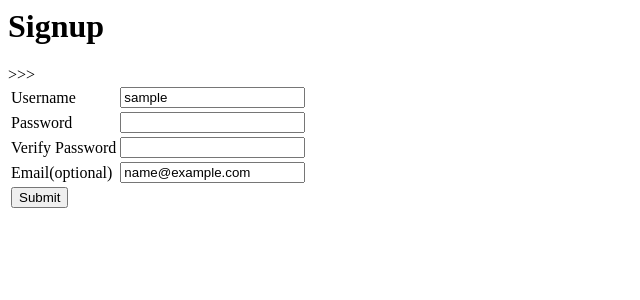
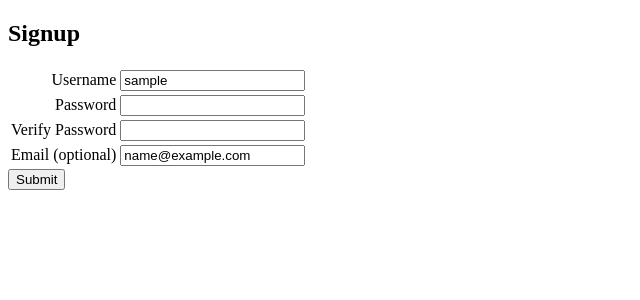
Before and after one commit to jhu104/Web_dev, a Python web app: template helloWorld/templates/signup.html in a window 1280 px wide. Shown: the top 300 px of the page, without its empty margins (0-640 px from the left). Run offline with Jinja, Linux system fonts and the light colour scheme; the template is opened without the code that fills it: most values are stand-ins (such as "Sample title", 1, 10 or a date in 2020).

Commit message:
update html

```diff
--- a/helloWorld/templates/signup.html
+++ b/helloWorld/templates/signup.html
@@ -1,30 +1,70 @@
-<doctype html>
+<!DOCTYPE html>
+
 <html>
   <head>
-    <title>Signup</title>
+    <title>Sign Up</title>
+    <style type="text/css">
+      .label {text-align: right}
+      .error {color: red}
+    </style>
+
   </head>
+
   <body>
-    <h1>Signup</h1>
+    <h2>Signup</h2>
     <form method="post">
       <table>
-          <tbody>
         <tr>
-                  <td>Username</td><td><input type="text" value="{{username}}" name="username"></td><td>{{error.user_error}}</td>
+          <td class="label">
+            Username
+          </td>
+          <td>
+            <input type="text" name="username" value="{{username}}">
+          </td>
+          <td class="error">
+            {{error.user_error}}
+          </td>
         </tr>
+
         <tr>
-                  <td>Password</td><td><input type="password" name="password"></td>><td>{{error.valid_pass_error}}</td>
+          <td class="label">
+            Password
+          </td>
+          <td>
+            <input type="password" name="password" value="">
+          </td>
+          <td class="error">
+            {{error.valid_pass_error}}
+          </td>
         </tr>
+
         <tr>
-                  <td>Verify Password</td><td><input type="password" name="verify"></td>><td>{{error.pass_match_error}}</td>
+          <td class="label">
+            Verify Password
+          </td>
+          <td>
+            <input type="password" name="verify" value="">
+          </td>
+          <td class="error">
+            {{error.pass_match_error}}
+          </td>
         </tr>
+
         <tr>
-                  <td>Email(optional)</td><td><input type="email" value="{{email}}" name="email"></td>><td>{{error.email_error}}</td>
+          <td class="label">
+            Email (optional)
+          </td>
+          <td>
+            <input type="text" name="email" value="{{email}}">
+          </td>
+          <td class="error">
+            {{error.email_error}}
+          </td>
         </tr>
-              <tr>
-                  <td><input type="submit"></td>
-              </tr>
-          </tbody>
       </table>
+
+      <input type="submit">
     </form>
   </body>
+
 </html>
```
Also changed, not shown: 1 other file. Lines whose indentation alone changed are shown as unchanged.
